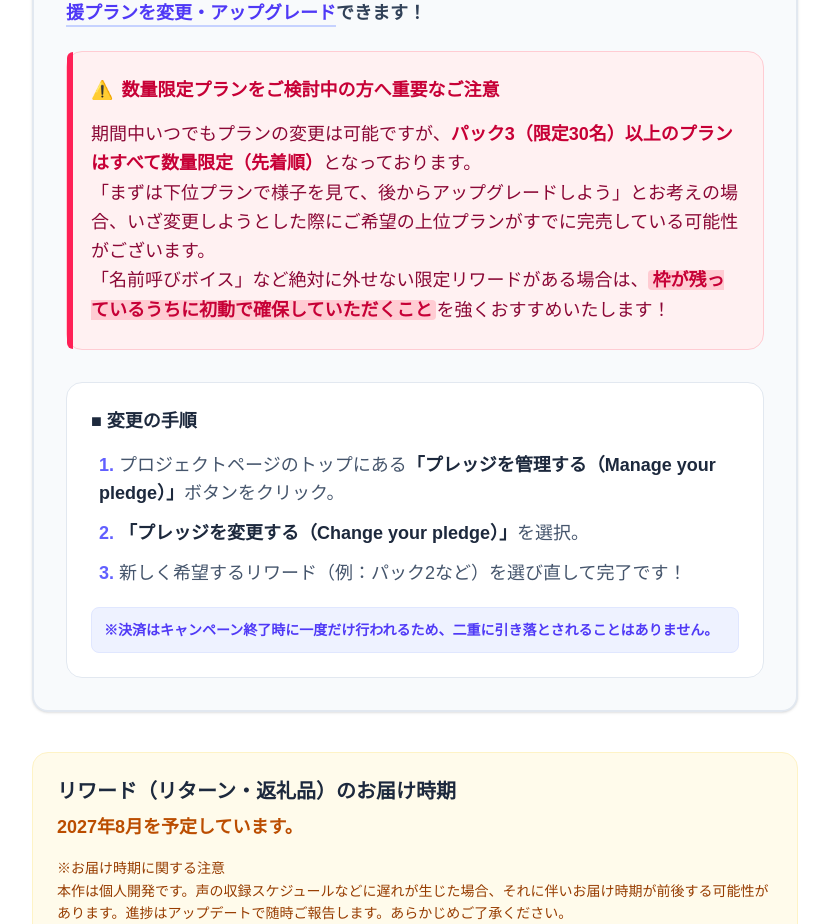
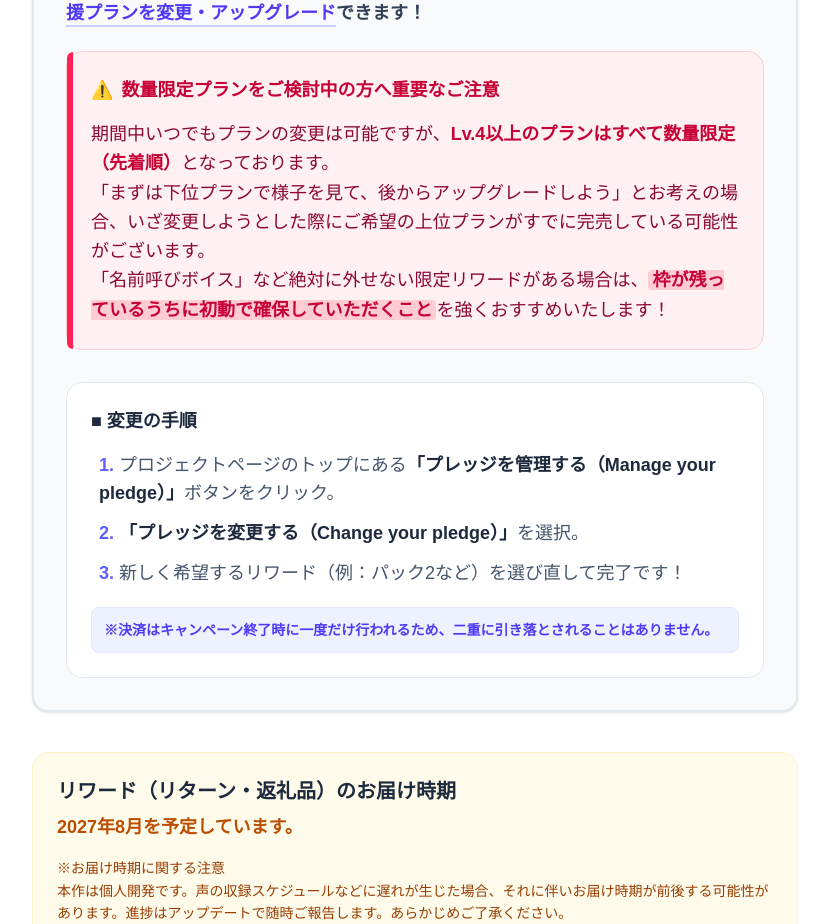
Before and after one commit to ejpasayama-bit/easyjstudio, a React (Vite) app: page /ks-guide in a window 1280 px wide. Shown: the part 8500-9424 px from the top of the page, without its empty margins (225-1054 px from the left). Built offline with nearby package versions, Linux system fonts and the light colour scheme; a web font is replaced by a local one.

Commit message:
Initial commit: EasyJ Studio Website with i18n

```diff
--- a/src/pages/KickstarterGuide.jsx
+++ b/src/pages/KickstarterGuide.jsx
@@ -208,7 +208,7 @@ const KickstarterGuide = () => {
                   <span>⚠️</span> 数量限定プランをご検討中の方へ重要なご注意
                 </h4>
                 <p className="text-rose-900 leading-relaxed font-medium">
-                  期間中いつでもプランの変更は可能ですが、<strong className="text-rose-700">パック3（限定30名）以上のプランはすべて数量限定（先着順）</strong>となっております。<br className="mb-3 hidden md:block" />
+                  期間中いつでもプランの変更は可能ですが、<strong className="text-rose-700">Lv.4以上のプランはすべて数量限定（先着順）</strong>となっております。<br className="mb-3 hidden md:block" />
                   「まずは下位プランで様子を見て、後からアップグレードしよう」とお考えの場合、いざ変更しようとした際にご希望の上位プランがすでに完売している可能性がございます。<br className="mb-3 hidden md:block" />
                   「名前呼びボイス」など絶対に外せない限定リワードがある場合は、<strong className="text-rose-700 bg-rose-200 px-1 rounded">枠が残っているうちに初動で確保していただくこと</strong>を強くおすすめいたします！
                 </p>
```
